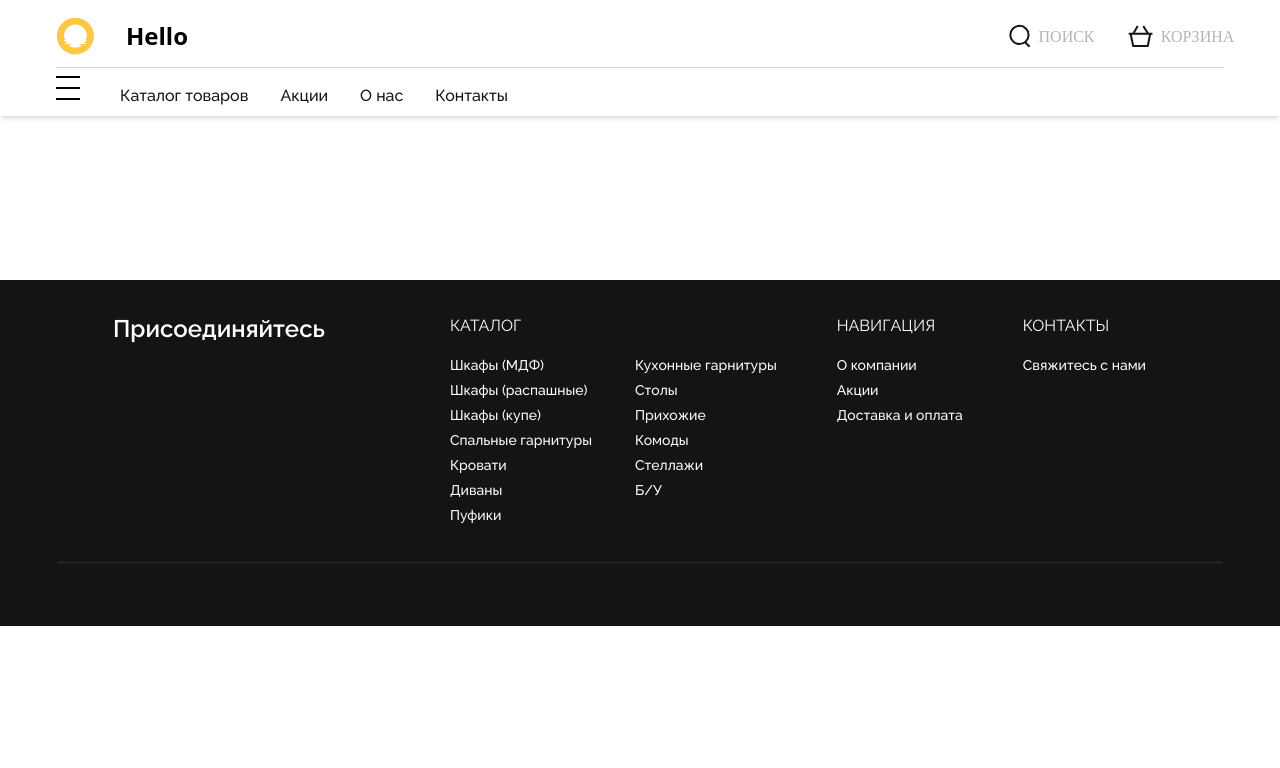
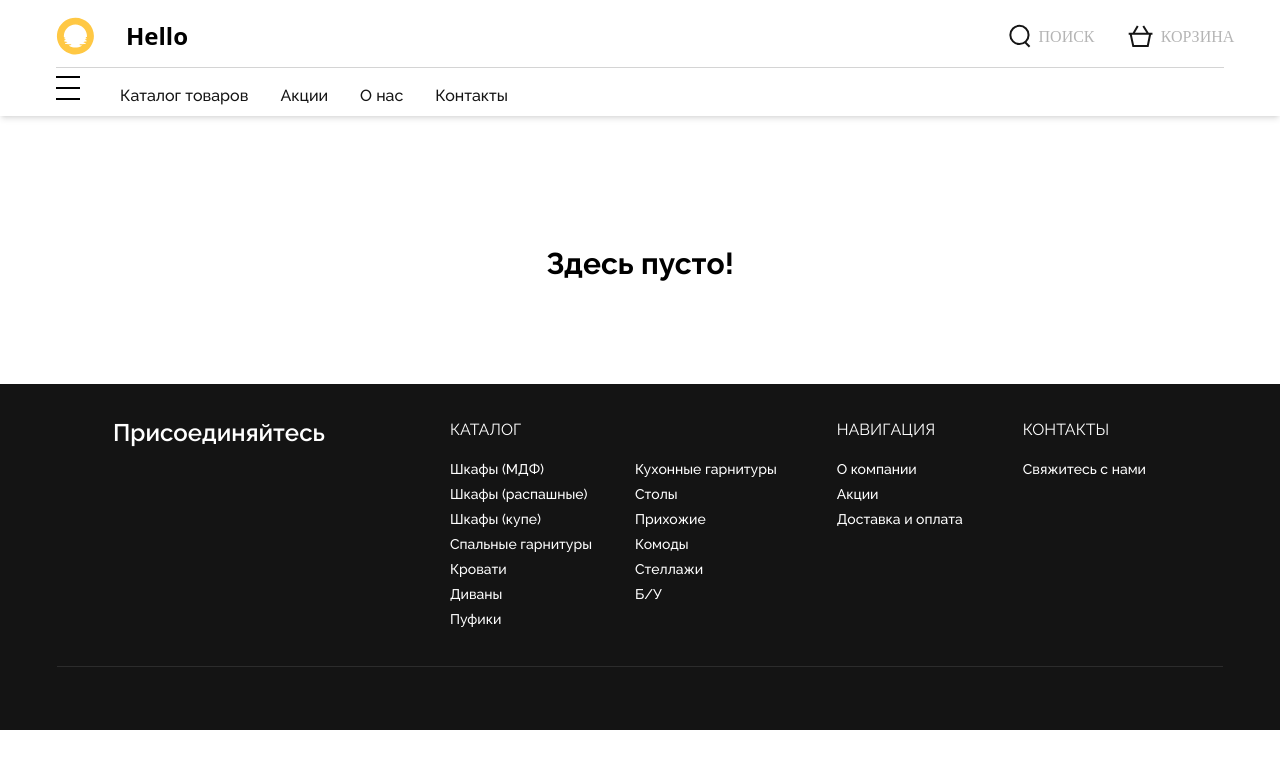
Before and after one commit to NzrSdv/viteProject, a Vue app: page /cart in a window 1280 px wide. Shown: the top 768 px of the page. Built offline with nearby package versions, Linux system fonts and the light colour scheme.

Commit message:
added filler page for the cart

```diff
--- a/src/views/CartScreen.vue
+++ b/src/views/CartScreen.vue
@@ -10,12 +10,15 @@ const cartStore = computed(() => store.state.cart);
   <main class="main">
     <section class="section--gap">
       <div class="container flex flex-col">
-        <div
+        <div v-if="cart?.length"
           class="flex w-full flex-col"
           v-for="(item, index) in cart"
           :key="index"
         >
           <CartCardComponent :line="true" :cartProduct="item" />
+        </div>
+        <div v-if="!cart?.length" class="container">
+          <h2 class="text-center font-[Raleway] font-bold text-3xl/10 ">Здесь пусто!</h2>
         </div>
       </div>
     </section>
```
